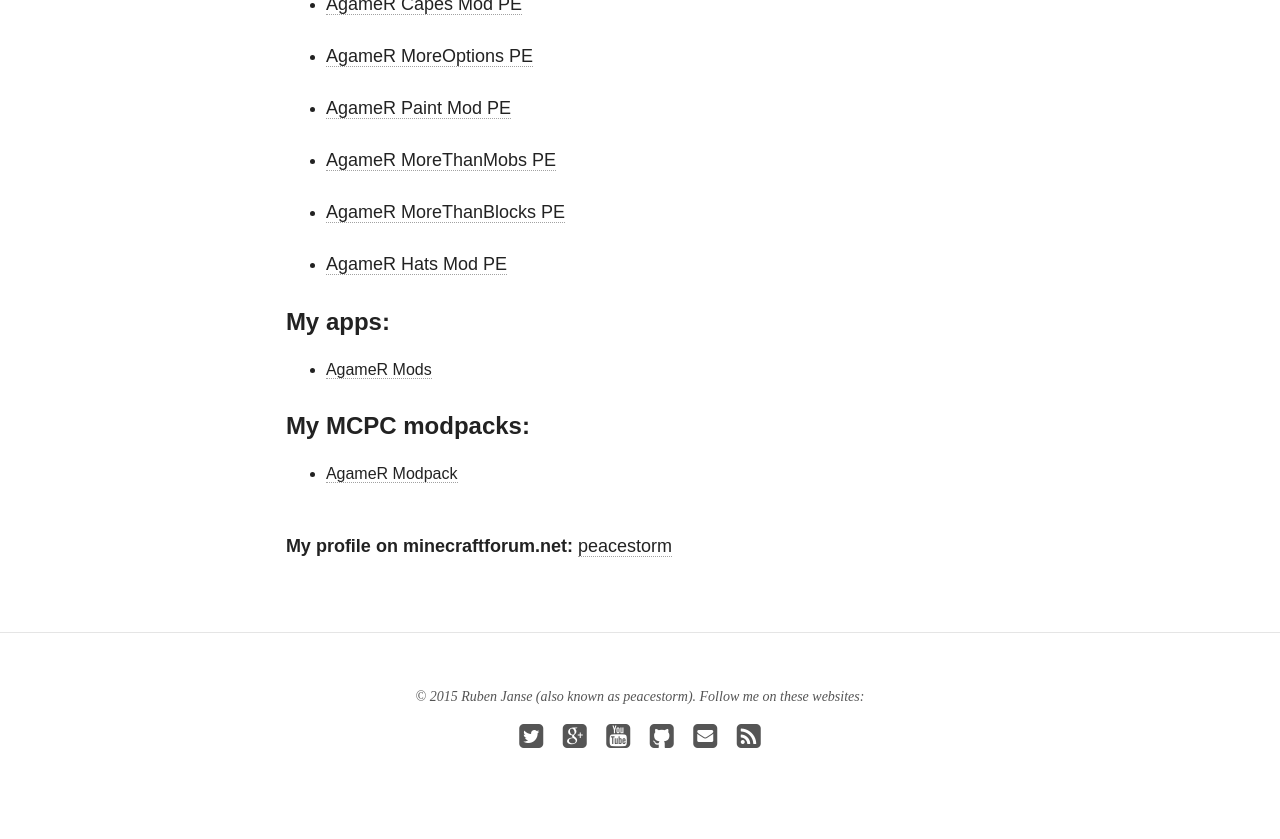
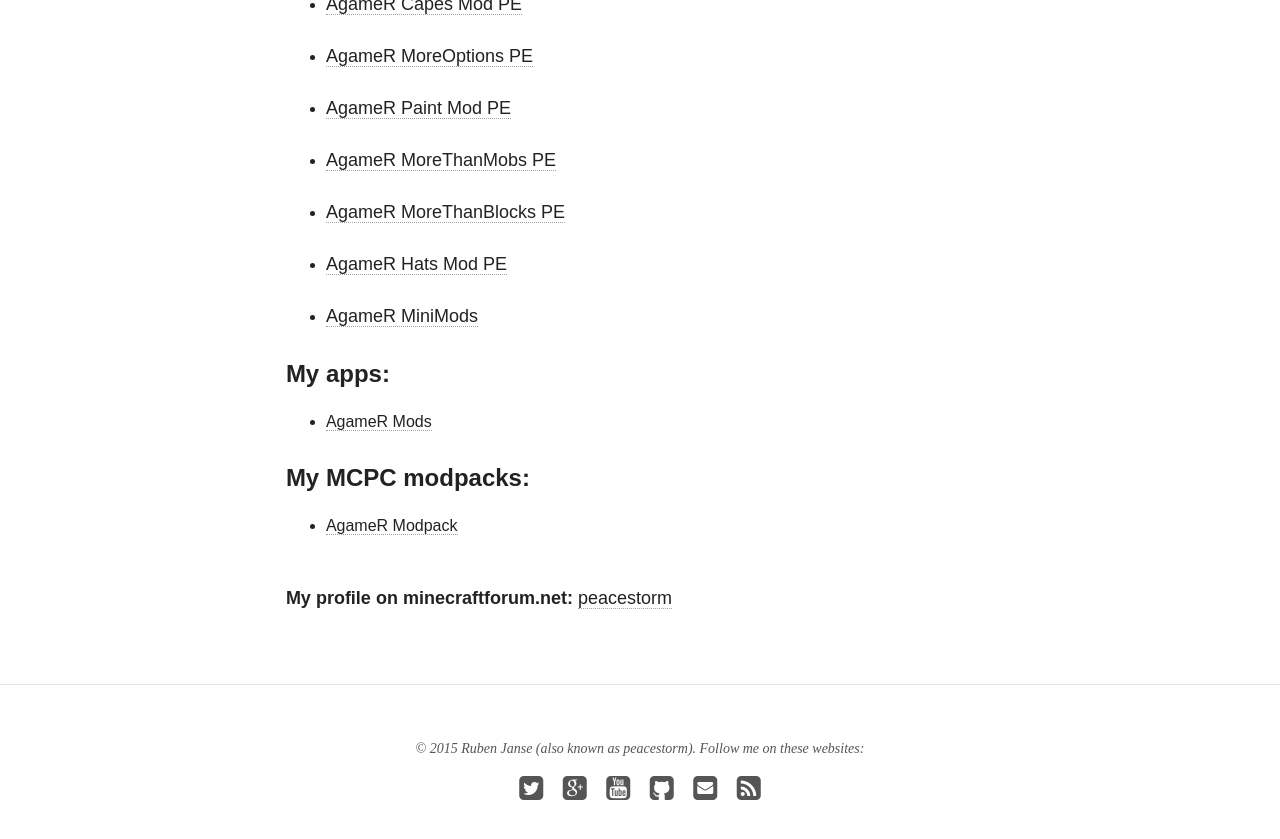
Before and after one commit to peacestorm/peacestorm.github.io, a Jekyll site: the page built from minecraft/index.md, in a window 1280 px wide and 900 px high, scrolled down 661 px. Shown: the top 839 px of the window. Built offline with Jekyll 4.4.1, drawn with Linux system fonts in a browser that asks for light colours; nearby versions of some CDN libraries.

Commit message:
Mods now available
All my MCPE mods are now available on my website!

```diff
--- a/minecraft/index.md
+++ b/minecraft/index.md
@@ -7,17 +7,19 @@
 
 #### My MCPE mods:
 
-* [AgameR Capes Mod PE]({{ site.url }}/minecraft/agamer-capes-mod-pe)
+* [AgameR Capes Mod PE](http://www.minecraftforum.net/forums/minecraft-pocket-edition/mcpe-mods-tools/2470540-0-11-x-agamer-capes-mod-pe-singleplayer-capes)
 
-* [AgameR MoreOptions PE]({{ site.url }}/minecraft/agamer-moreoptions-pe)
+* [AgameR MoreOptions PE](http://www.minecraftforum.net/forums/minecraft-pocket-edition/mcpe-mods-tools/2361226-0-11-x-agamer-moreoptions-pe-v1-0-0-hacks-fun)
 
-* [AgameR Paint Mod PE]({{ site.url }}/minecraft/agamer-paint-mod-pe)
+* [AgameR Paint Mod PE](http://www.minecraftforum.net/forums/minecraft-pocket-edition/mcpe-mods-tools/2169228-0-11-x-agamer-mods-morethanmobs-pe-v2-2-paint-mod)
 
-* [AgameR MoreThanMobs PE]({{ site.url }}/minecraft/agamer-morethanmobs-pe)
+* [AgameR MoreThanMobs PE](http://www.minecraftforum.net/forums/minecraft-pocket-edition/mcpe-mods-tools/2169228-0-11-x-agamer-mods-morethanmobs-pe-v2-2-paint-mod)
 
-* [AgameR MoreThanBlocks PE]({{ site.url }}/minecraft/agamer-morethanblocks-pe)
+* [AgameR MoreThanBlocks PE](http://www.minecraftforum.net/forums/minecraft-pocket-edition/mcpe-mods-tools/2169228-0-11-x-agamer-mods-morethanmobs-pe-v2-2-paint-mod)
 
-* [AgameR Hats Mod PE]({{ site.url }}/minecraft/agamer-hats-mod-pe)
+* [AgameR Hats Mod PE](http://www.minecraftforum.net/forums/minecraft-pocket-edition/mcpe-mods-tools/2169228-0-11-x-agamer-mods-morethanmobs-pe-v2-2-paint-mod)
+
+* [AgameR MiniMods](http://www.minecraftforum.net/forums/minecraft-pocket-edition/mcpe-mods-tools/2354013-0-11-x-0-10-x-agamer-minimods-invisible-armor-v0)
 
 #### My apps:
 
```
